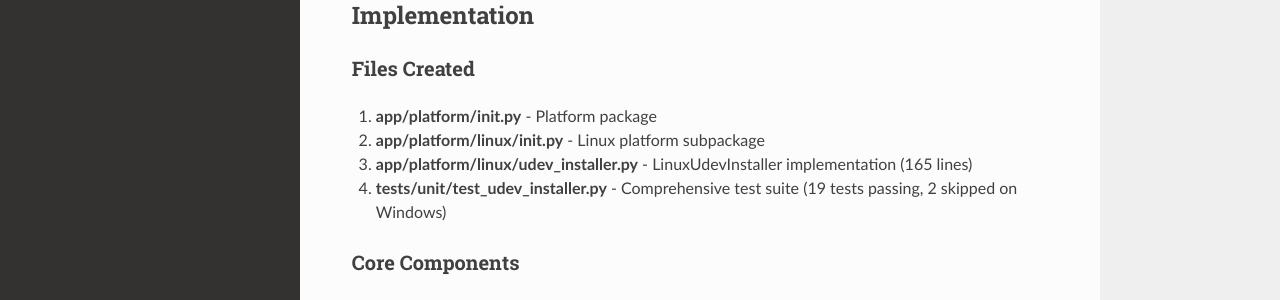
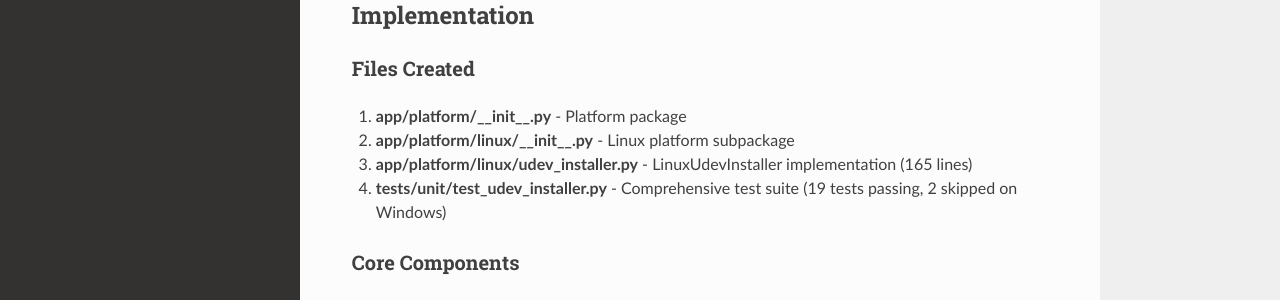
Before and after one commit to mosh666/pyMM, a Sphinx documentation site: the page built from docs/linux-udev-installer.md, in a window 1280 px wide and 900 px high. Shown: the part 289-589 px from the top of the window. Built offline with Sphinx 7.4.7 and the Read the Docs theme 3.1.0, drawn with Linux system fonts in a browser that asks for light colours.

````diff
--- a/docs/linux-udev-installer.md
+++ b/docs/linux-udev-installer.md
@@ -2,16 +2,19 @@
 
 ## Overview
 
-The Linux udev rules installer provides automatic USB device detection for pyMediaManager on Linux systems by installing system-level udev rules.
+The Linux udev rules installer provides automatic USB device detection for
+pyMediaManager on Linux systems by installing system-level udev rules.
 
 ## Implementation
 
 ### Files Created
 
-1. **app/platform/__init__.py** - Platform package
-2. **app/platform/linux/__init__.py** - Linux platform subpackage
-3. **app/platform/linux/udev_installer.py** - LinuxUdevInstaller implementation (165 lines)
-4. **tests/unit/test_udev_installer.py** - Comprehensive test suite (19 tests passing, 2 skipped on Windows)
+1. **app/platform/\_\_init\_\_.py** - Platform package
+2. **app/platform/linux/\_\_init\_\_.py** - Linux platform subpackage
+3. **app/platform/linux/udev_installer.py** - LinuxUdevInstaller
+   implementation (165 lines)
+4. **tests/unit/test_udev_installer.py** - Comprehensive test suite (19 tests
+   passing, 2 skipped on Windows)
 
 ### Core Components
 
@@ -20,6 +23,7 @@ The Linux udev rules installer provides automatic USB device detection for pyMed
 **Location**: `app/platform/linux/udev_installer.py`
 
 **Features**:
+
 - Install udev rules with GUI privilege elevation (pkexec)
 - Direct installation for root users
 - Uninstall with privilege elevation
@@ -27,6 +31,7 @@ The Linux udev rules installer provides automatic USB device detection for pyMed
 - Automatic udev rules reload
 
 **Key Methods**:
+
 ```python
 def install(use_privilege_dialog: bool = True) -> UdevInstallResult:
     """Install udev rules with optional GUI elevation."""
@@ -41,6 +46,7 @@ def verify_installation() -> dict[str, bool]:
 #### UdevInstallStatus Enum
 
 Status codes for installation operations:
+
 - `SUCCESS` - Operation completed successfully
 - `ALREADY_INSTALLED` - Rules already present
 - `PERMISSION_DENIED` - User denied privilege request
@@ -53,6 +59,7 @@ Status codes for installation operations:
 **File**: `/etc/udev/rules.d/99-pymm-usb.rules`
 
 **Content**:
+
 ```udev
 # pyMediaManager USB Storage Detection Rules
 # Automatically trigger pyMediaManager notifications for USB storage devices
@@ -75,6 +82,7 @@ ACTION=="add", SUBSYSTEM=="block", ENV{ID_BUS}=="usb", \
 The installer uses **LinuxPrivilegeDialog.run_with_privileges()** for secure GUI-based privilege escalation via **pkexec**.
 
 **Integration**:
+
 - User is prompted for authentication
 - pkexec returns 126 when cancelled
 - Commands executed: `cp`, `rm`, `udevadm`
@@ -94,6 +102,7 @@ The installer uses **LinuxPrivilegeDialog.run_with_privileges()** for secure GUI
 **Test Coverage**: 71% (19/21 tests passing)
 
 **Test Categories**:
+
 1. Platform detection (3 tests)
 2. Installation status checks (3 tests)
 3. Installation with GUI elevation (2 tests)
@@ -103,6 +112,7 @@ The installer uses **LinuxPrivilegeDialog.run_with_privileges()** for secure GUI
 7. Installation verification (3 tests)
 
 **Skipped Tests**:
+
 - `test_is_linux_on_linux` - Requires actual Linux platform
 - `test_install_direct_without_root` - Requires `os.geteuid()` (Linux-only)
 
@@ -136,10 +146,12 @@ print(f"udevadm available: {verification['udevadm_available']}")
 ### Integration Points
 
 **Depends On**:
+
 - `app.ui.dialogs.privilege_dialog.LinuxPrivilegeDialog` - pkexec elevation
 - System tools: `cp`, `rm`, `udevadm`
 
 **Used By**:
+
 - **Settings Dialog** - Install/uninstall udev rules from GUI
 - **First Run Wizard** - Optional installation during setup
 - **Storage Service** - Check installation status for USB detection
@@ -171,12 +183,14 @@ print(f"udevadm available: {verification['udevadm_available']}")
 ### Dependencies
 
 **Runtime**:
+
 - Python 3.12+
 - Linux with udev
 - pkexec (polkit)
 - udevadm
 
 **Development**:
+
 - pytest
 - pytest-mock
 - unittest.mock
@@ -189,6 +203,7 @@ print(f"udevadm available: {verification['udevadm_available']}")
 ### Error Handling
 
 All methods return structured results:
+
 - `UdevInstallResult` dataclass with status, message, and optional path
 - `dict[str, bool]` for verification results
 - Exceptions logged but not raised
@@ -198,6 +213,7 @@ All methods return structured results:
 Module logger: `app.platform.linux.udev_installer`
 
 **Log Levels**:
+
 - INFO: Installation/uninstallation success
 - WARNING: udevadm not found, reload failures
 - EXCEPTION: Unexpected errors during operations
@@ -207,6 +223,7 @@ Module logger: `app.platform.linux.udev_installer`
 ✅ **Task 13 Complete** - Linux udev rules installer implemented and tested
 
 **Deliverables**:
+
 - [x] LinuxUdevInstaller class with install/uninstall/verify
 - [x] Integration with LinuxPrivilegeDialog for pkexec elevation
 - [x] Comprehensive test suite (19 tests, 71% coverage)
@@ -214,5 +231,6 @@ Module logger: `app.platform.linux.udev_installer`
 - [x] Documentation
 
 **Next Steps**:
+
 - Task 14: Multi-platform CI/CD pipeline (GitHub Actions)
 - Task 15: Update documentation for all completed tasks
````
Also changed, not shown: docs/platform-directories.md (+17 -5 lines), docs/plugin-preferences.md (+8 -1 lines), docs/refactoring-summary.md (+14 -8 lines).
